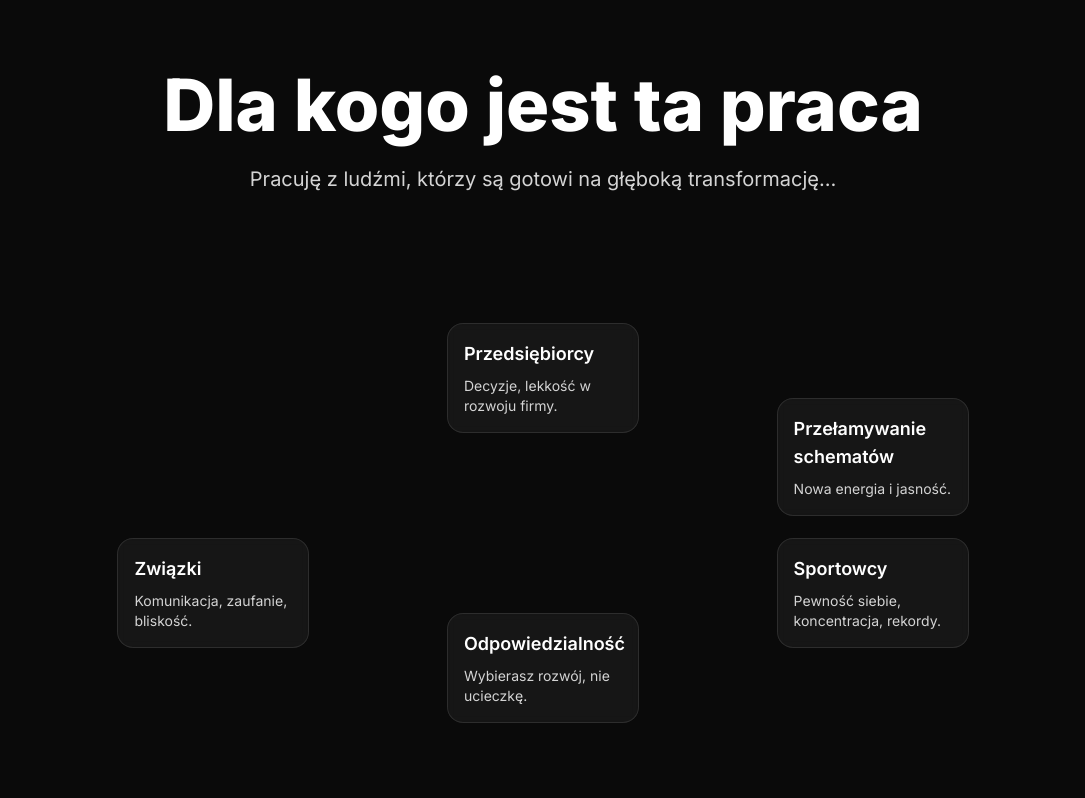
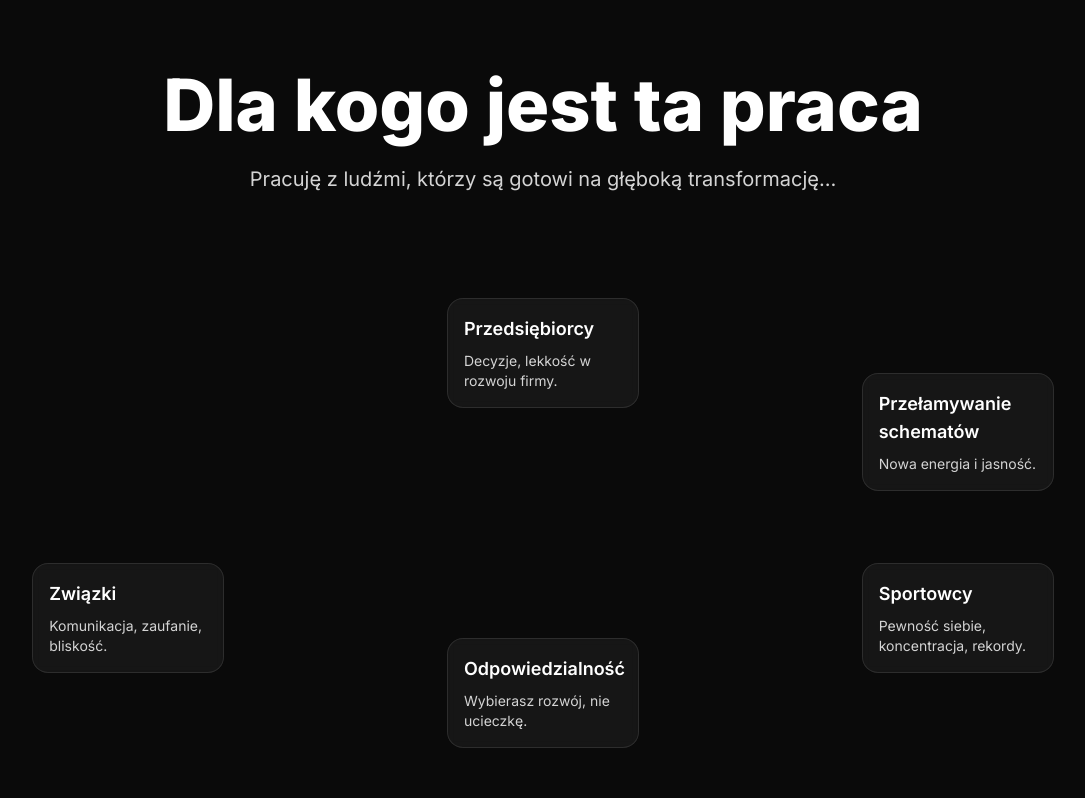
Before and after one commit to technikyvl/MAGIC-LANDING-PAGE-NEW, a Next.js app in the folder MAGICLIFELANDING/: page / in a window 1280 px wide. Shown: the part 1301-2099 px from the top of the page, without its empty margins (97-1182 px from the left). Built offline with nearby package versions, Linux system fonts and the light colour scheme.

Commit message:
Update globals.css

```diff
--- a/MAGICLIFELANDING/app/globals.css
+++ b/MAGICLIFELANDING/app/globals.css
@@ -127,7 +127,7 @@ html {
 }
 
 
-/* Arc layout for desktop */
+/* Arc layout for desktop - evenly distributed semicircle */
 @media (min-width: 1024px) {
   .audience-cards-wrapper {
     position: relative;
@@ -140,33 +140,35 @@ html {
 
   .audience-card {
     position: absolute;
+    width: 12rem; /* 192px - fixed width */
   }
 
+  /* Calculate positions for even semicircle distribution */
   .audience-card[data-audience-card="1"] {
-    top: 10%;
+    top: 5%;
     left: 50%;
     transform: translateX(-50%);
   }
 
   .audience-card[data-audience-card="2"] {
-    top: 25%;
-    right: 15%;
+    top: 20%;
+    right: 8%;
   }
 
   .audience-card[data-audience-card="3"] {
-    bottom: 25%;
-    right: 15%;
+    bottom: 20%;
+    right: 8%;
   }
 
   .audience-card[data-audience-card="4"] {
-    bottom: 10%;
+    bottom: 5%;
     left: 50%;
     transform: translateX(-50%);
   }
 
   .audience-card[data-audience-card="5"] {
-    bottom: 25%;
-    left: 15%;
+    bottom: 20%;
+    left: 8%;
   }
 }
 
```
